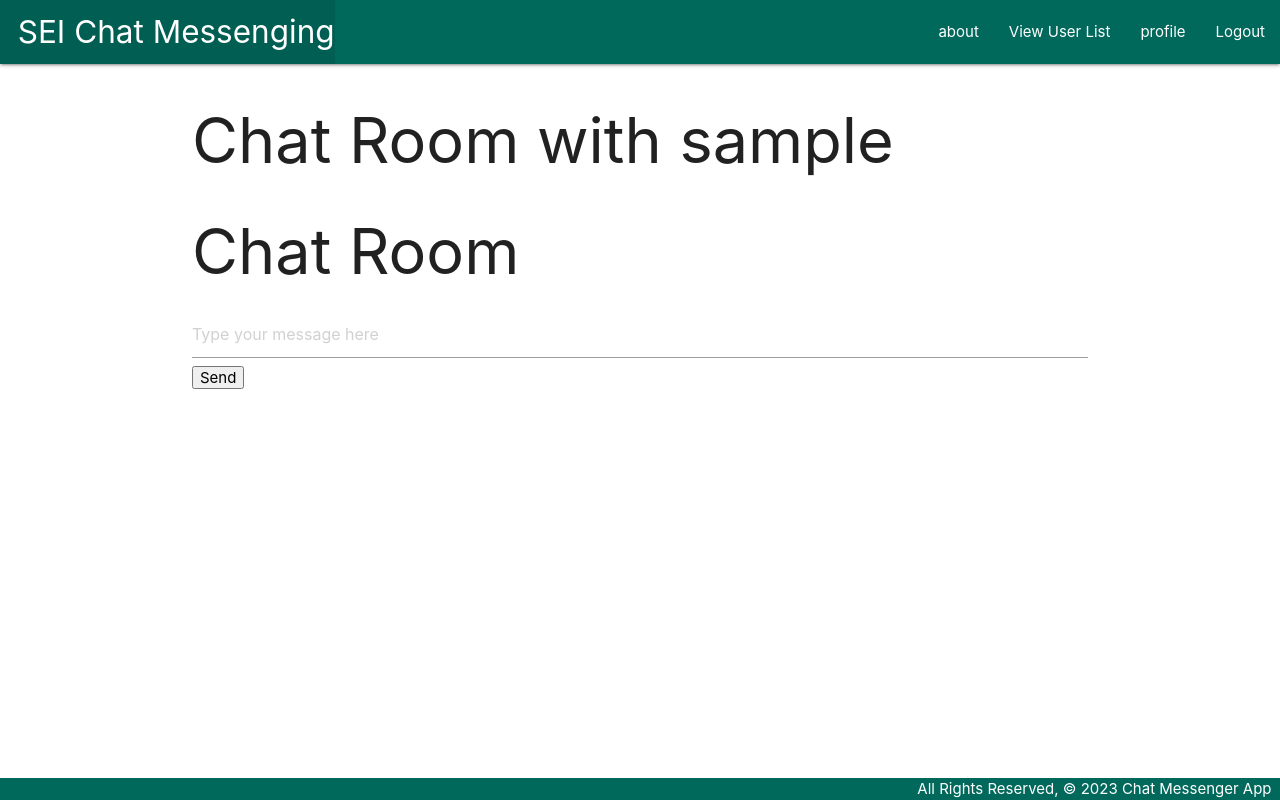
After one commit to shakiba333/chatapp, a Django app: a page that uses main_app/templates/base.html in a window 1280 px wide. The commit adds this page. Run offline with Django 4.2, Linux system fonts and the light colour scheme; the visitor is signed in with stand-in values (Sample User, id 1); data comes from the database, SQL or seed files in the repository; data that the repository does not hold is empty.

Commit message:
Added chat room

```diff
--- a/main_app/templates/base.html
+++ b/main_app/templates/base.html
@@ -21,6 +21,7 @@
                 <ul class="right">
                     {% if user.is_authenticated %}
                     <li><a href="{% url 'about' %}">about</a></li>
+                    <li><a href="{% url 'user_list' %}">View User List</a></li>
                     <li><a href="{% url 'profile' %}">profile</a></li>
                     <li><a href="{% url 'logout' %}">Logout</a></li>
                     {% else %}
--- /dev/null
+++ b/main_app/templates/chat_room.html
@@ -0,0 +1,16 @@
+{% extends 'base.html' %}
+{% block content %}
+<h1>Chat Room with {{ other_user.username }}</h1>
+<h1>Chat Room</h1>
+<div id="chat-history">
+    {% for chat_room in chat_rooms %}
+    <p>{{ chat_room.user.username }} ({{ chat_room.timestamp }}): {{ chat_room.message }}</p>
+    {% endfor %}
+</div>
+<form method="post">
+    {% csrf_token %}
+    <input type="text" name="message" placeholder="Type your message here" required>
+    <button type="submit">Send</button>
+</form>
+
+{% endblock %}
--- a/main_app/urls.py
+++ b/main_app/urls.py
@@ -8,4 +8,6 @@ urlpatterns = [
     path('about/', views.about, name='about'),
     path('accounts/signup/', views.signup, name='signup'),
     path('profile/', views.profile, name='profile'),
+    path('users/', views.user_list, name='user_list'),
+    path('chat_room/<str:other_username>/', views.chat_room, name='chat_room'),
 ] + static(settings.MEDIA_URL, document_root=settings.MEDIA_ROOT)
--- a/main_app/views.py
+++ b/main_app/views.py
@@ -6,6 +6,7 @@ from django import forms
 from django.contrib.auth.models import User
 from django.db import models
 from .models import Profile
+from .models import ChatRoom
 
 
 def home(request):
@@ -19,8 +20,8 @@ def about(request):
 
 class SignUpForm(UserCreationForm):
     email = forms.EmailField(required=True)
-    first_name = forms.CharField(max_length=30)
-    last_name = forms.CharField(max_length=30)
+    first_name = forms.CharField(max_length=250)
+    last_name = forms.CharField(max_length=250)
     profile_picture = forms.ImageField(required=True)
 
     class Meta(UserCreationForm.Meta):
@@ -63,3 +64,25 @@ def profile(request):
 
     context = {'user': user, 'profile': profile}
     return render(request, 'profile.html', context)
+
+
+@login_required
+def user_list(request):
+    users = User.objects.all()
+    context = {'users': users}
+    return render(request, 'user_list.html', context)
+
+
+@login_required
+def chat_room(request, other_username):
+    user = request.user
+    other_username = User.objects.get(username=other_username)
+    if request.method == 'POST':
+        message = request.POST['message']
+        chat_room = ChatRoom.objects.create(
+            user=user, other_user=other_username, message=message)
+    chat_rooms = ChatRoom.objects.filter(user=user, other_user=other_username) | ChatRoom.objects.filter(
+        user=other_username, other_user=user)
+    context = {'user': user, 'other_user': other_username,
+               'chat_rooms': chat_rooms}
+    return render(request, 'chat_room.html', context)
```
Also changed, not shown: main_app/models.py (+6 -7 lines), main_app/templates/user_list.html (added, +16 -0 lines), main_app/migrations/0002_chatroom_delete_chat.py (added), main_app/templates/chats/index.html (deleted).
